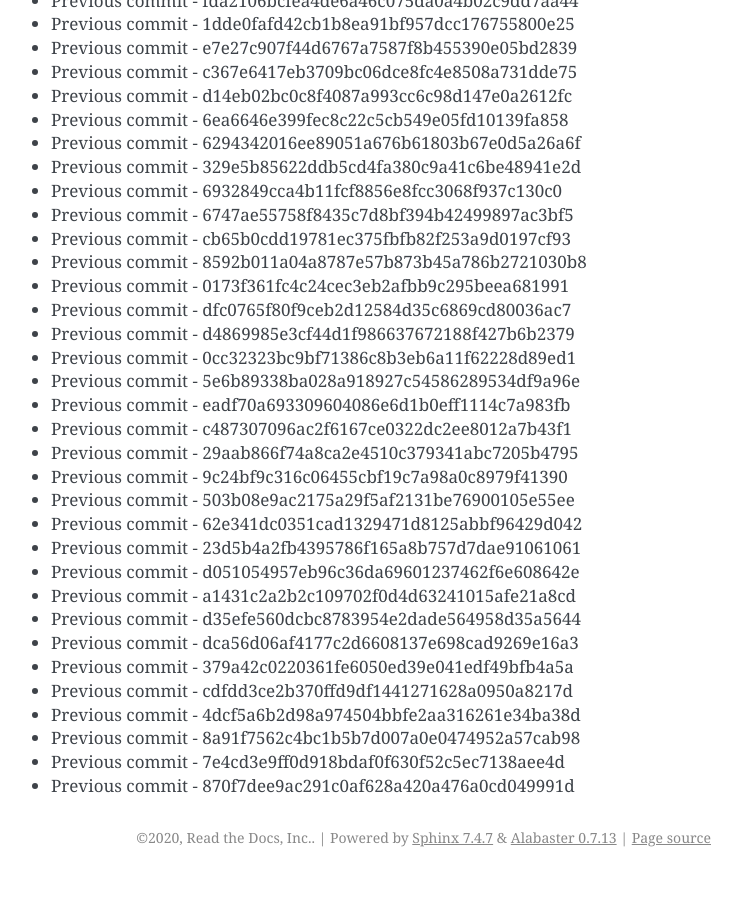
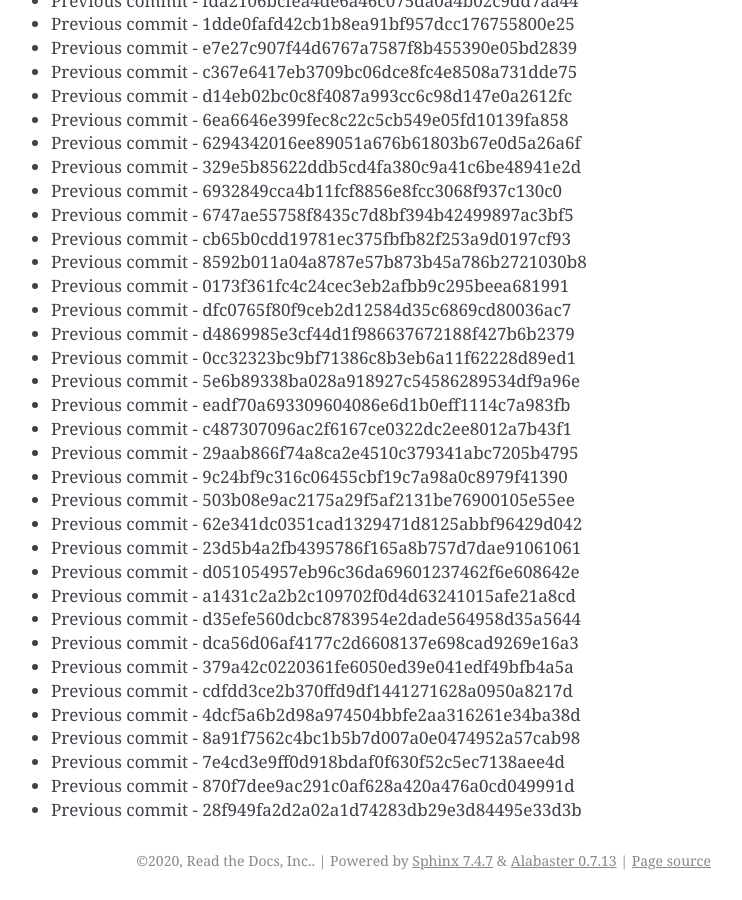
Before and after one commit to readthedocs/rtd-git-stresstest, a Sphinx documentation site: the page built from docs/updates.rst, in a window 1280 px wide and 900 px high, scrolled down 29116 px. Shown: the whole window, without its empty margins (399-1141 px from the left). Built offline with Sphinx 7.4.7, drawn with Linux system fonts in a browser that asks for light colours; before the commit the page ends 29993 px from its top, so only the background shows below that.

Commit message:
Generating commit from previous: 28f949fa2d2a02a1d74283db29e3d84495e33d3b

```diff
--- a/docs/updates.rst
+++ b/docs/updates.rst
@@ -1255,3 +1255,4 @@ It can be tested for any performance characteristics.
 * Previous commit - 8a91f7562c4bc1b5b7d007a0e0474952a57cab98
 * Previous commit - 7e4cd3e9ff0d918bdaf0f630f52c5ec7138aee4d
 * Previous commit - 870f7dee9ac291c0af628a420a476a0cd049991d
+* Previous commit - 28f949fa2d2a02a1d74283db29e3d84495e33d3b
```
